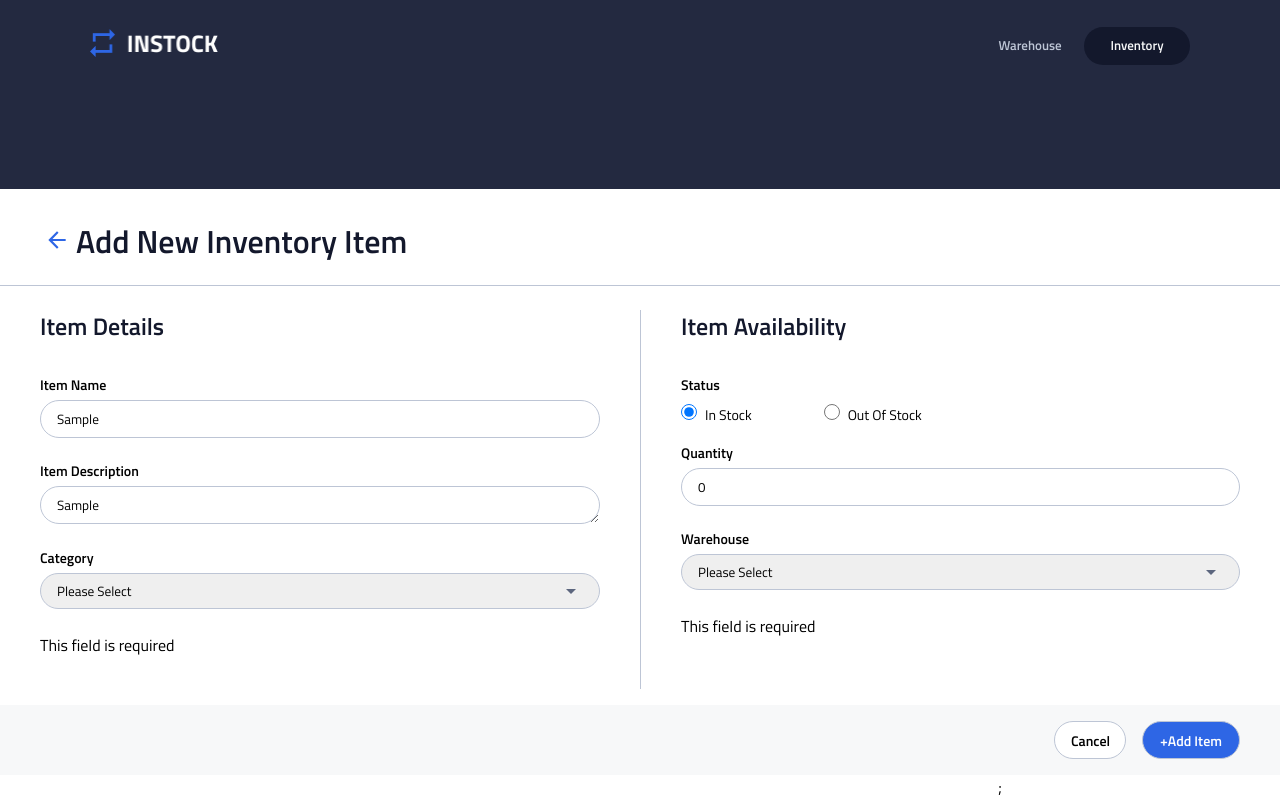
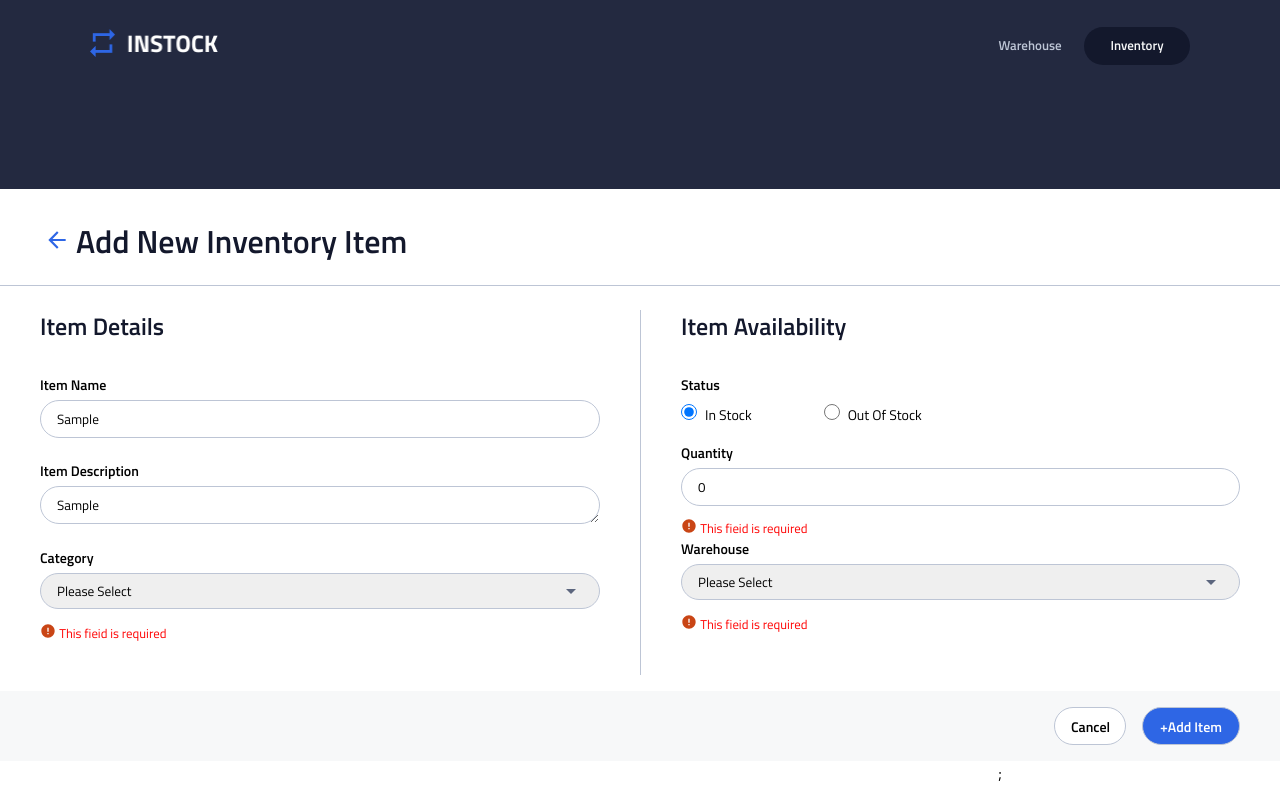
Before and after one commit to Cindymin/instock-fernie, a React (Create React App) app: page /inventory/add in a window 1280 px wide. Both pictures are taken after typing "Sample", "Sample" into the empty fields and a click on the button "+Add Item". Built offline with nearby package versions, Linux system fonts and the light colour scheme.

Commit message:
validation updated

```diff
--- a/src/components/addInventory/AddInventory.js
+++ b/src/components/addInventory/AddInventory.js
@@ -50,11 +50,8 @@ const navigate=useNavigate();
     });
   }
 
-
   function postNewInventoryItem(e) {
     e.preventDefault();
-
-
 
     if (!item_name) {
       setIsItem_name(true);
@@ -126,19 +123,22 @@ const navigate=useNavigate();
                   } else {
                     setIsItem_name(true);
                   }
-
                   setItemName(value);
                 }}
-                onBlur={(e) => {
-                  const value = e.target.value;
-                  if (value) {
-                    setIsItem_name(false);
-                  } else {
-                    setIsItem_name(true);
-                  }
-                }}
+                // onBlur={(e) => {
+                //   const value = e.target.value;
+                //   if (value) {
+                //     setIsItem_name(false);
+                //   } else {
+                //     setIsItem_name(true);
+                //   }
+                // }}
               />
-              {isItem_name && <div className="addInventoryValidation">This fieId is required</div>}
+              {isItem_name && (
+                <div className="addInventoryValidation">
+                  This fieid is required
+                </div>
+              )}
             </div>
 
             <div className="addInventoryForm__detail">
@@ -157,19 +157,22 @@ const navigate=useNavigate();
                   } else {
                     setIsDescription(true);
                   }
-
                   setDescription(value);
                 }}
-                onBlur={(e) => {
-                  const value = e.target.value;
-                  if (value) {
-                    setIsDescription(false);
-                  } else {
-                    setIsDescription(true);
-                  }
-                }}
+                // onBlur={(e) => {
+                //   const value = e.target.value;
+                //   if (value) {
+                //     setIsDescription(false);
+                //   } else {
+                //     setIsDescription(true);
+                //   }
+                // }}
               />
-              {isDescription && <div>This fieId is required</div>}
+              {isDescription && (
+                <div className="addInventoryValidation">
+                  This fieid is required
+                </div>
+              )}
             </div>
 
             <div className="addInventoryForm__detail">
@@ -189,14 +192,15 @@ const navigate=useNavigate();
 
                   setCategory(value);
                 }}
-                onBlur={(e) => {
-                  const value = e.target.value;
-                  if (value) {
-                    setIsCategory(false);
-                  } else {
-                    setIsCategory(true);
-                  }
-                }}>
+                // onBlur={(e) => {
+                //   const value = e.target.value;
+                //   if (value) {
+                //     setIsCategory(false);
+                //   } else {
+                //     setIsCategory(true);
+                //   }
+                // }}
+              >
                 <option className="default" value={`Please Select`}>
                   Please Select
                 </option>
@@ -206,7 +210,11 @@ const navigate=useNavigate();
                   </option>
                 ))}
               </select>
-              {isCategory && <div>This fieId is required</div>}
+              {isCategory && (
+                <div className="addInventoryValidation">
+                  This fieid is required
+                </div>
+              )}
             </div>
           </div>
         </div>
@@ -260,8 +268,23 @@ const navigate=useNavigate();
                 disabled={!status}
                 required
                 value={quantity}
-                onChange={(e) => setQuantity(e.target.value)}
+                // onChange={(e) => setQuantity(e.target.value)}
+                onChange={(e) => {
+                  const value = e.target.value;
+                  if (value) {
+                    setIsQuantity(false);
+                  } else {
+                    setIsQuantity(true);
+                  }
+
+                  setQuantity(value);
+                }}
               />
+              {isQuantity && (
+                <div className="addInventoryValidation">
+                  This fieid is required
+                </div>
+              )}
             </div>
 
             <div className="addInventoryForm__detail">
@@ -293,7 +316,11 @@ const navigate=useNavigate();
                   </option>
                 ))}
               </select>
-              {isItemWarehouse && <div>This fieId is required</div>}
+              {isItemWarehouse && (
+                <div className="addInventoryValidation">
+                  This fieid is required
+                </div>
+              )}
             </div>
           </div>
         </div>
--- a/src/components/addInventory/AddInventory.scss
+++ b/src/components/addInventory/AddInventory.scss
@@ -2,6 +2,15 @@
 @use "../../styles/partials/colors" as *;
 @use "../../styles/partials/fonts" as *;
 
+.addInventoryValidation{
+  color:red;
+  font-size: 0.8rem;
+  padding-left: 1.2rem;
+ background-image: url("../../assets/icons/error-24px.svg");
+  background-repeat: no-repeat;
+  background-size: 1rem;
+margin-top: -10px;
+}
 
 select{
     width: 100%;
```
